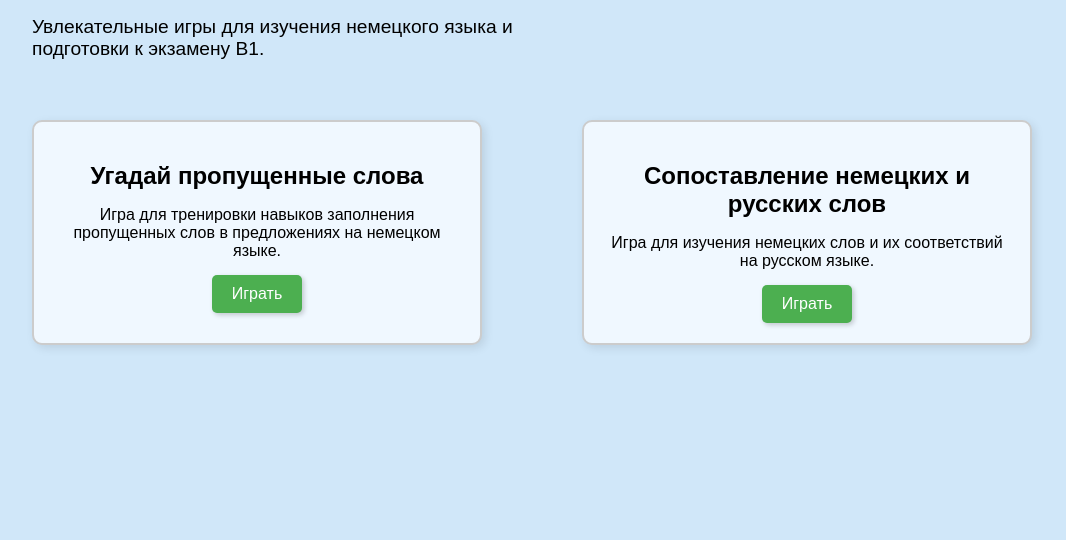
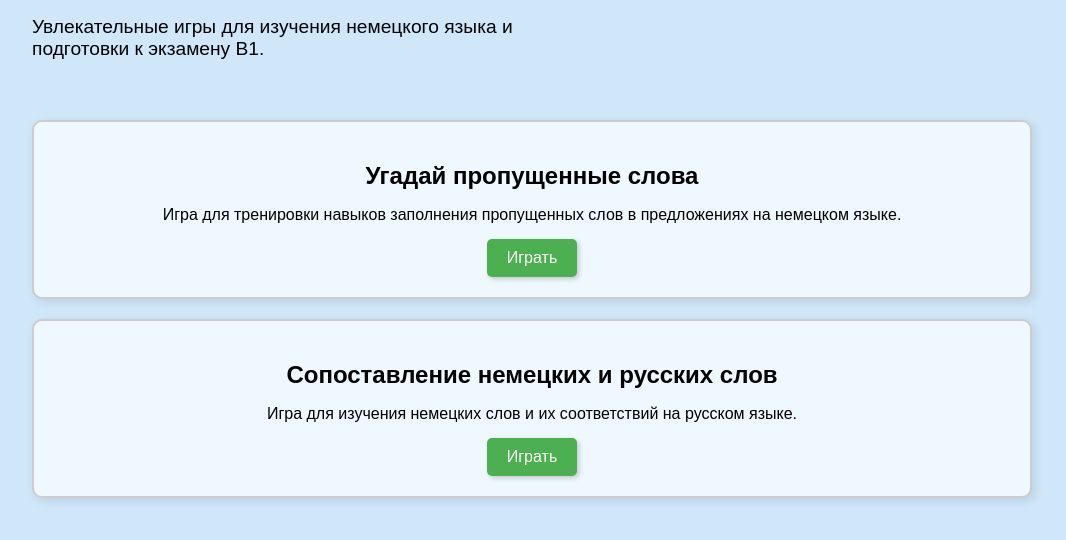
Before and after one commit to SergKam/learning-games, a plain HTML site: page index.html in a window 1280 px wide. Shown: the part 140-680 px from the top of the page, without its empty margins (108-1174 px from the left). Drawn offline with Linux system fonts and the light colour scheme.

Commit message:
Issue #13: The duplicate `.word` styles have been merged and the `.word` class now takes 100% width. The updated `styles.css` file is complete.

```diff
--- a/styles.css
+++ b/styles.css
@@ -60,13 +60,8 @@ body {
     align-items: center;
 }
 
-.word {
+.game-card, .word {
     width: 100%;
-    box-sizing: border-box;
-}
-
-.game-card, .word {
-    width: 45%;
     background-color: #f0f8ff;
     border: 2px solid #ccc;
     border-radius: 10px;
```
